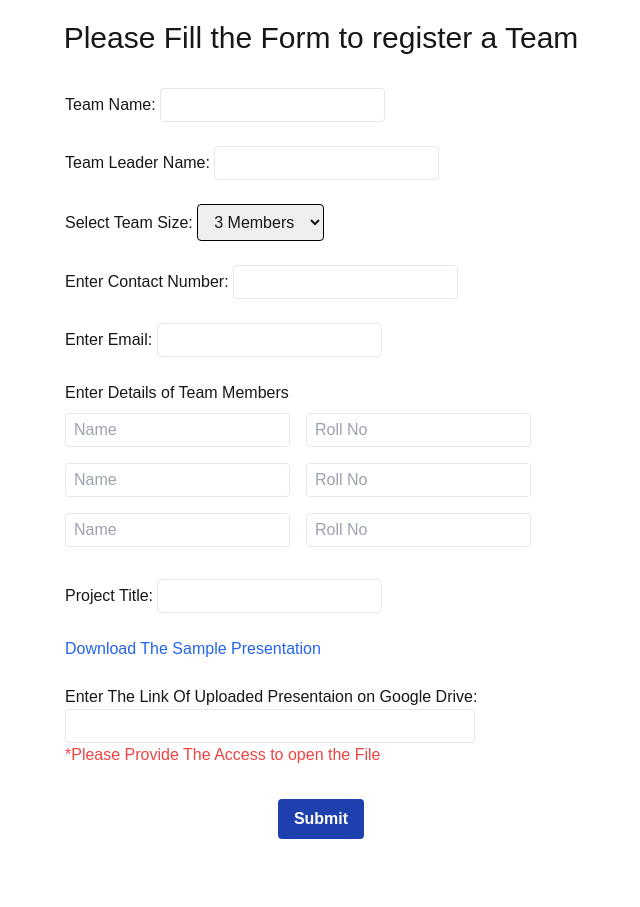
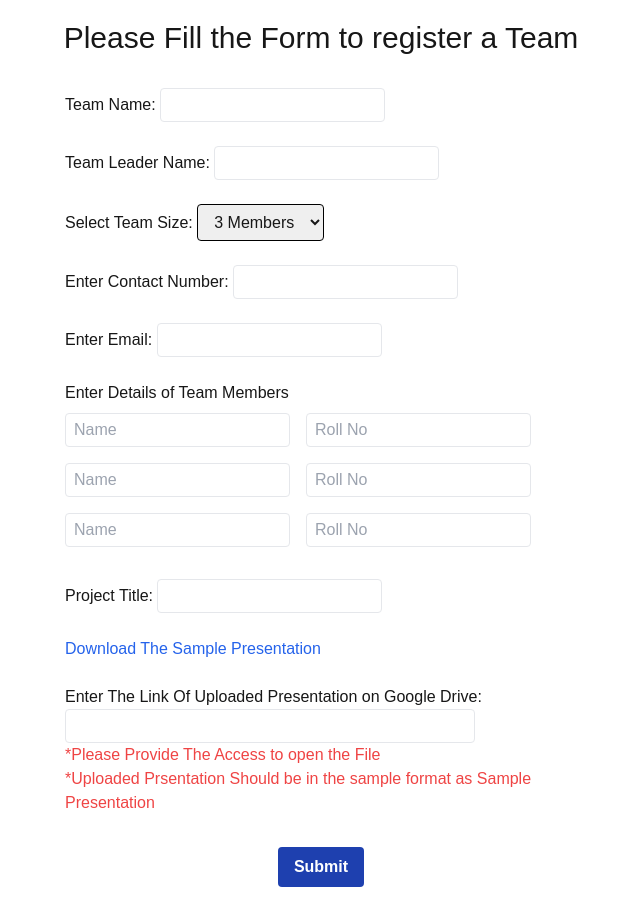
Before and after one commit to ARYAN-PURI/E-Crescendo, a Next.js app: page /registrationForm in a window 1280 px wide. Shown: the whole page, without its empty margins (319-959 px from the left). Before the commit the page ends 859 px from the top, so only its background shows below. Built offline with nearby package versions, Linux system fonts and the light colour scheme.

Commit message:
Changes Made

```diff
--- a/src/app/AdminLogin/page.tsx
+++ b/src/app/AdminLogin/page.tsx
@@ -11,11 +11,11 @@ export default function AdminLogin() {
     const [error,setError]=useState("");
     function handleSubmit(){
         if(user.userName==process.env.NEXT_PUBLIC_USER_NAME! && user.password==process.env.NEXT_PUBLIC_PASSWORD!){
-          setisLoading(true);
+            setisLoading(true);
             setError("");
             document.cookie=`token=${process.env.NEXT_PUBLIC_TOKEN}; max-age=3600; path=/`
+            router.push("/AdminPage");
             setisLoading(false);
-            router.push("/AdminPage");
         }
         else{
             setError('Invalid Admin Credentials');
@@ -50,17 +50,11 @@ export default function AdminLogin() {
           </div>
           {
             isLoading?
-            <button
-            className="w-full px-4 py-2 bg-indigo-500 text-white font-medium rounded-md hover:bg-indigo-600 focus:outline-none focus:ring-2 focus:ring-indigo-500"
-          >
-            Loading...
-          </button>
+          <button
+            className="w-full px-4 py-2 bg-indigo-500 text-white font-medium rounded-md hover:bg-indigo-600 focus:outline-none focus:ring-2 focus:ring-indigo-500">Loading...</button>
           :
           <button onClick={handleSubmit}
-            className="w-full px-4 py-2 bg-indigo-500 text-white font-medium rounded-md hover:bg-indigo-600 focus:outline-none focus:ring-2 focus:ring-indigo-500"
-          >
-            Login
-          </button>
+            className="w-full px-4 py-2 bg-indigo-500 text-white font-medium rounded-md hover:bg-indigo-600 focus:outline-none focus:ring-2 focus:ring-indigo-500">Login</button>
           }
         </div>
         {error!==""?
--- a/src/app/AdminPage/page.tsx
+++ b/src/app/AdminPage/page.tsx
@@ -10,6 +10,7 @@ export default function AdminPage() {
     async function getdata() {
         try {
             const result = await axios.get("/api/getData");
+            console.log(result.data.res);
             setData(result.data.res);
             setIsLoading(false);
         } catch (error) {
--- a/src/app/globals.css
+++ b/src/app/globals.css
@@ -5,13 +5,6 @@
 :root {
   --background: #ffffff;
   --foreground: #171717;
-}
-
-@media (prefers-color-scheme: dark) {
-  :root {
-    --background: #0a0a0a;
-    --foreground: #ededed;
-  }
 }
 
 body {
--- a/src/app/registrationForm/page.tsx
+++ b/src/app/registrationForm/page.tsx
@@ -146,9 +146,10 @@ export default function RegistrationForm(){
                 </div>
 
                 <div className="my-3">
-                    <label htmlFor="uploadedFile">Enter The Link Of Uploaded Presentaion on Google Drive:</label><br/>
+                    <label htmlFor="uploadedFile">Enter The Link Of Uploaded Presentation on Google Drive:</label><br/>
                     <input type="text"  id="uploadedFile" className="border-grey border rounded py-1 px-2 w-[80%]" onChange={(e)=>{setdata({...data,uploadedfile:e.target.value})}} /><br/>
                     <div className="text-red-500">*Please Provide The Access to open the File</div>
+                    <div className="text-red-500">*Uploaded Prsentation Should be in the sample format as Sample Presentation</div>
                 </div>
 
                 {!isLoading?
```
